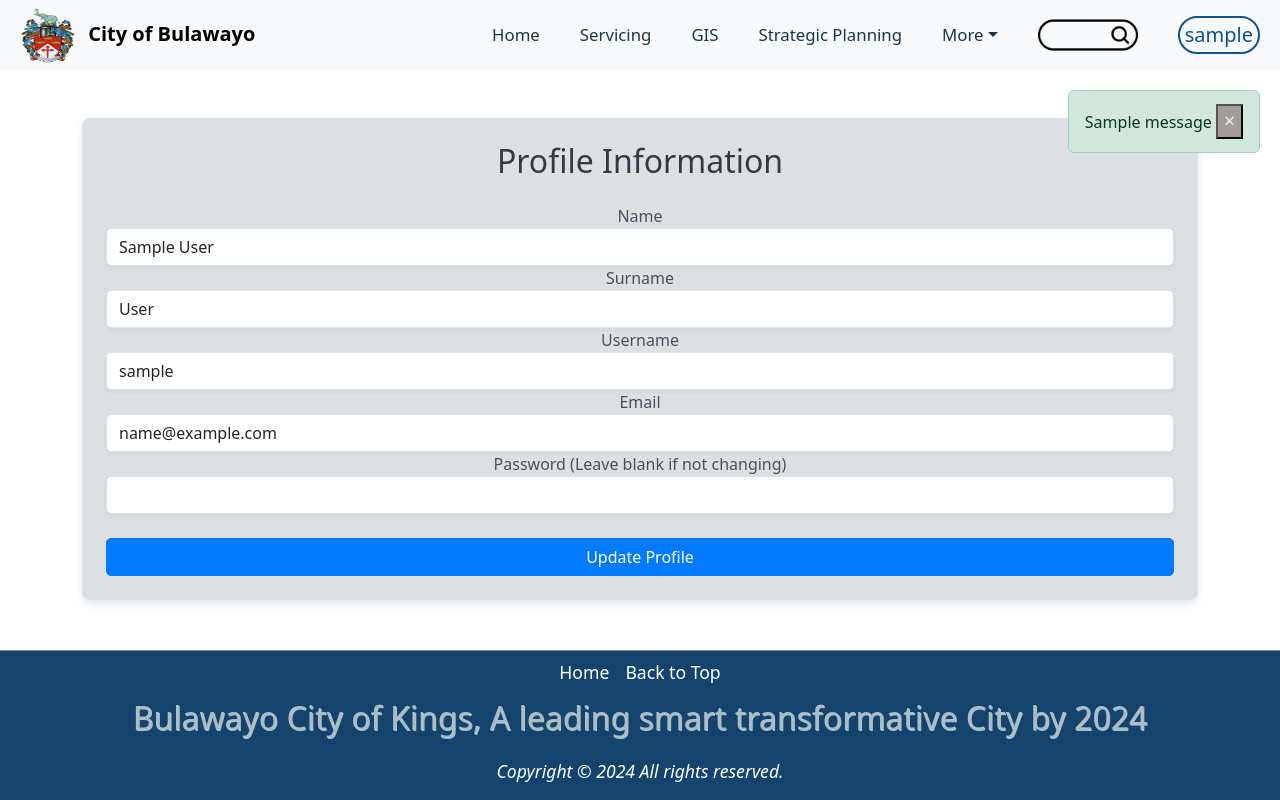
After one commit to dylanmlilo/BCC_Projects_Dashboard_v3, a Flask app: page /profile in a window 1280 px wide. The commit adds this page. Run offline with Flask 3, Linux system fonts and the light colour scheme; a user stored in the database is signed in; tables that the repository leaves empty hold one stand-in row (values such as "Sample post"); one stand-in notice (Sample message) is shown; some libraries are stand-ins or nearby versions.

Commit message:
fixed the add new user route, added a user profile page to allow users to update their information

```diff
--- a/routes/routes_users.py
+++ b/routes/routes_users.py
@@ -2,7 +2,7 @@ from flask import (
     Blueprint, render_template, request,
     redirect, url_for, jsonify, flash
     )
-from flask_login import login_required
+from flask_login import login_required, current_user
 from models.users import Users
 from models.date import today_date
 from models.engine.database import session
@@ -59,7 +59,8 @@ def insert_user_data():
                 flash('Email already exists', 'error')
                 return redirect(url_for('users.users'))
 
-            new_user = Users(name, surname, username, password, email, role)
+            new_user = Users(name=name, surname=surname, username=username,
+                             password=password, email=email, role=role)
             session.add(new_user)
             session.commit()
             flash('User added successfully!', 'success')
@@ -163,3 +164,26 @@ def delete_user_data(user_data_id):
     else:
         flash('User not found....', 'error')
         return redirect(url_for('users.users'))
+
+
+@users_bp.route("/profile", methods=["GET", "POST"])
+@login_required
+def profile():
+    user = session.query(Users).get(current_user.id)
+
+    if request.method == "POST":
+        user.name = request.form.get("name")
+        user.surname = request.form.get("surname")
+        user.username = request.form.get("username")
+        user.email = request.form.get("email")
+
+
+        new_password = request.form.get("password")
+        if new_password:
+            user.password = new_password
+
+        session.commit()
+        flash("Profile updated successfully!", "success")
+        return redirect(url_for("users.profile"))
+
+    return render_template("user_profile.html", user=user)
--- a/static/styles/containers.css
+++ b/static/styles/containers.css
@@ -340,3 +340,36 @@ h3 {
 .alert-container .alert {
     padding: 0.5rem 1rem;
 }
+
+
+/* user profile */
+
+.profile-form-container {
+    background-color: #dce0e3;  /* Light grey background */
+    border-radius: 8px;
+    box-shadow: 0 4px 8px rgba(0, 0, 0, 0.1); /* Subtle shadow */
+}
+
+.profile-form-container h2 {
+    color: #343a40; /* Darker text color for the title */
+}
+
+.profile-form-container label {
+    color: #495057; /* Subtle label color */
+}
+
+.profile-form-container .form-control {
+    border-radius: 5px;
+    box-shadow: 0px 2px 4px rgba(0, 0, 0, 0.05);
+}
+
+.profile-form-container .btn-primary {
+    background-color: #007bff;
+    border-color: #007bff;
+    border-radius: 5px;
+}
+
+.profile-form-container .btn-primary:hover {
+    background-color: #0056b3;
+    border-color: #0056b3;
+}
--- a/templates/admin_dashboard.html
+++ b/templates/admin_dashboard.html
@@ -11,4 +11,6 @@
         <a class="admin_nav btn btn-secondary" href="/projects_data">Projects Data</a>
     </div>
 </div>
+<script src="https://code.jquery.com/jquery-3.5.1.slim.min.js"></script>
+<script src="https://cdnjs.cloudflare.com/ajax/libs/twitter-bootstrap/5.3.0/js/bootstrap.bundle.min.js"></script>
 {% endblock%}
--- a/templates/denied_access.html
+++ b/templates/denied_access.html
@@ -11,4 +11,6 @@
     <button type="button" class="btn btn-secondary" onclick="history.back()">Back</button>
     </div>
 </div>
+<script src="https://code.jquery.com/jquery-3.5.1.slim.min.js"></script>
+<script src="https://cdnjs.cloudflare.com/ajax/libs/twitter-bootstrap/5.3.0/js/bootstrap.bundle.min.js"></script>
 {% endblock %}
--- a/templates/nav.html
+++ b/templates/nav.html
@@ -58,6 +58,9 @@
             </a>
             <ul class="dropdown-menu dropdown-menu-end" aria-labelledby="navbarDropdownUsername">
               <li class="nav-item active">
+                <a class="dropdown-item" href="/profile">Profile</a>
+              </li>
+              <li class="nav-item active">
                 <a class="dropdown-item" href="/admin_dashboard">Admin Dashboard</a>
               </li>
               <li class="nav-item active">
--- /dev/null
+++ b/templates/user_profile.html
@@ -0,0 +1,50 @@
+{% extends "index.html" %}
+
+{% block content %}
+
+{% with messages = get_flashed_messages(with_categories=true) %}
+{% if messages %}
+    <div class="alert-container">
+    {% for category, message in messages %}
+        <div class="alert alert-{{ category }} alert-dismissible fade show" role="alert">
+        {{ message }}
+        <button type="button" class="close" data-dismiss="alert" aria-label="Close">
+            <span aria-hidden="true">&times;</span>
+        </button>
+        </div>
+    {% endfor %}
+    </div>
+{% endif %}
+{% endwith %}
+<div class="container mt-5">
+    <div class="profile-form-container p-4 mb-5">
+        <h2 class="mb-4 text-center">Profile Information</h2>
+        <form action="{{ url_for('users.profile') }}" method="post">
+            <div class="form-group">
+                <label for="name">Name</label>
+                <input type="text" class="form-control" id="name" name="name" value="{{ user.name }}" required>
+            </div>
+            <div class="form-group">
+                <label for="surname">Surname</label>
+                <input type="text" class="form-control" id="surname" name="surname" value="{{ user.surname }}" required>
+            </div>
+            <div class="form-group">
+                <label for="username">Username</label>
+                <input type="text" class="form-control" id="username" name="username" value="{{ user.username }}" required>
+            </div>
+            <div class="form-group">
+                <label for="email">Email</label>
+                <input type="email" class="form-control" id="email" name="email" value="{{ user.email }}" required>
+            </div>
+            <div class="form-group">
+                <label for="password">Password (Leave blank if not changing)</label>
+                <input type="password" class="form-control" id="password" name="password">
+            </div>
+            <button type="submit" class="btn btn-primary mt-4 w-100">Update Profile</button>
+        </form>
+    </div>
+</div>
+<script src="https://code.jquery.com/jquery-3.5.1.slim.min.js"></script>
+<script src="https://cdnjs.cloudflare.com/ajax/libs/twitter-bootstrap/5.3.0/js/bootstrap.bundle.min.js"></script>
+
+{% endblock %}
--- a/templates/works.html
+++ b/templates/works.html
@@ -52,7 +52,6 @@
 <script src="https://cdnjs.cloudflare.com/ajax/libs/twitter-bootstrap/5.3.0/js/bootstrap.bundle.min.js"></script>
 <script src="https://cdn.datatables.net/2.0.8/js/dataTables.js"></script>
 <script src="https://cdn.datatables.net/2.0.8/js/dataTables.bootstrap5.js"></script>
-<script src="https://cdn.datatables.net/inline-rows/2.0.8/inline-rows.js"></script>
 <script>
   $(document).ready(function() {
       $('#works_table').DataTable({
```
Also changed, not shown: models/users.py (line endings or trailing spaces).
